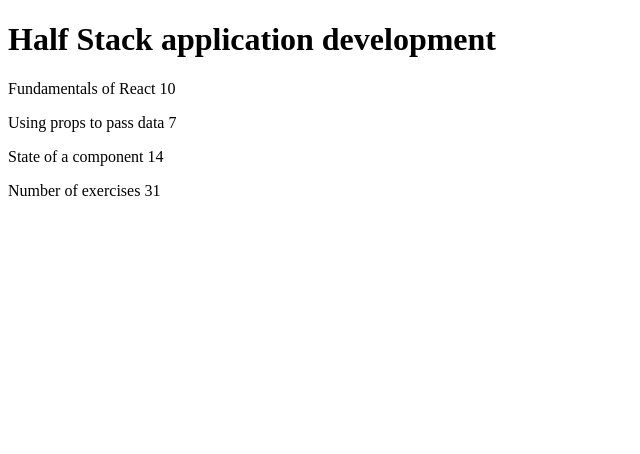
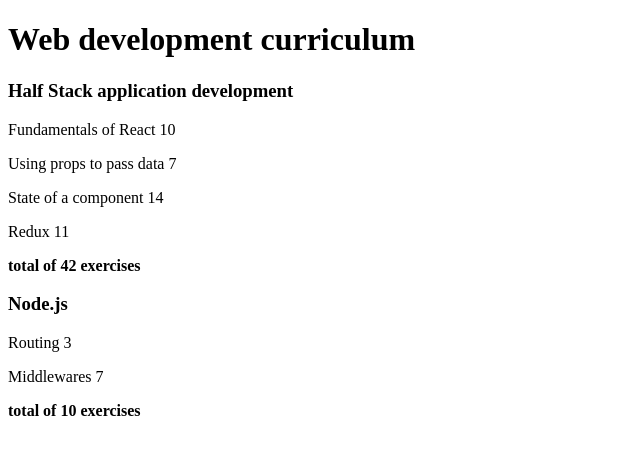
Before and after one commit to haotangphuoc/full_stack_open, a React (Vite) app in the folder part1/courseinfo/: page / in a window 1280 px wide. Shown: the top 454 px of the page, without its empty margins (0-640 px from the left). Built offline with nearby package versions, Linux system fonts and the light colour scheme.

Commit message:
Complete exercices 2.1-2.6

```diff
--- a/part1/courseinfo/src/App.jsx
+++ b/part1/courseinfo/src/App.jsx
@@ -1,67 +1,58 @@
-const Header = (props) => {
-  console.log(props)
+import Course from './components/Course';
+
+const App = () => {
+  const courses = [
+    {
+      name: 'Half Stack application development',
+      id: 1,
+      parts: [
+        {
+          name: 'Fundamentals of React',
+          exercises: 10,
+          id: 1
+        },
+        {
+          name: 'Using props to pass data',
+          exercises: 7,
+          id: 2
+        },
+        {
+          name: 'State of a component',
+          exercises: 14,
+          id: 3
+        },
+        {
+          name: 'Redux',
+          exercises: 11,
+          id: 4
+        }
+      ]
+    },
+    {
+      name: 'Node.js',
+      id: 2,
+      parts: [
+        {
+          name: 'Routing',
+          exercises: 3,
+          id: 1
+        },
+        {
+          name: 'Middlewares',
+          exercises: 7,
+          id: 2
+        }
+      ]
+    }
+  ]
+
 
   return (
     <div>
-      <h1>{props.course.name}</h1>
-    </div>
-  )
-}
-
-const Content = (props) => {
-  console.log(props)
-
-  return (
-    <div>
-      <p>
-        {props.parts[0].name} {props.parts[0].exercises}
-      </p>
-      <p>
-        {props.parts[1].name} {props.parts[1].exercises}
-      </p>
-      <p>
-        {props.parts[2].name} {props.parts[2].exercises}
-      </p>
-    </div>
-  )
-
-}
-
-const Total = (props) => {
-  console.log(props)
-
-  return (
-    <div>
-      <p>Number of exercises {props.parts[0].exercises + props.parts[1].exercises + props.parts[2].exercises}</p>
-    </div>
-
-  )
-}
-
-const App = () => {
-  const course = {
-    name: 'Half Stack application development',
-    parts: [
-      {
-        name: 'Fundamentals of React',
-        exercises: 10
-      },
-      {
-        name: 'Using props to pass data',
-        exercises: 7
-      },
-      {
-        name: 'State of a component',
-        exercises: 14
-      }
-    ]
-  }
-
-  return (
-    <div>
-      <Header course={course} />
-      <Content parts={course.parts}/>
-      <Total parts={course.parts} />
+      <h1>Web development curriculum</h1>
+      {courses.map(course =>
+        <Course key={course.id} course={course} />
+      )}
     </div>
   )
 }
--- /dev/null
+++ b/part1/courseinfo/src/components/Content.jsx
@@ -0,0 +1,13 @@
+const Content = ({parts}) => {
+
+    return (
+      <div>
+        {parts.map(part =>
+            <p key={part.id}>{part.name} {part.exercises}</p>
+        )}
+      </div>
+    )
+
+  }
+
+  export default Content
--- /dev/null
+++ b/part1/courseinfo/src/components/Course.jsx
@@ -0,0 +1,18 @@
+import Header from './Header';
+import Content from './Content';
+import Total from './Total';
+
+const Course = ({course}) => {
+    console.log(course);
+    const exercises = course.parts.map((part) => part.exercises)
+    const total = exercises.reduce((sum, curr) => sum + curr, 0);
+    return (
+        <div>
+            <Header title={course.name}/>
+            <Content parts={course.parts}/>
+            <Total total={total}/>
+        </div>
+    )
+}
+
+export default Course
--- /dev/null
+++ b/part1/courseinfo/src/components/Header.jsx
@@ -0,0 +1,9 @@
+const Header = ({title}) => {
+    return (
+      <div>
+        <h3>{title}</h3>
+      </div>
+    )
+}
+
+export default Header
--- /dev/null
+++ b/part1/courseinfo/src/components/Total.jsx
@@ -0,0 +1,12 @@
+
+const Total = ({total}) => {
+
+    return (
+      <div>
+        <b>total of {total} exercises</b>
+      </div>
+
+    )
+}
+
+export default Total
```
